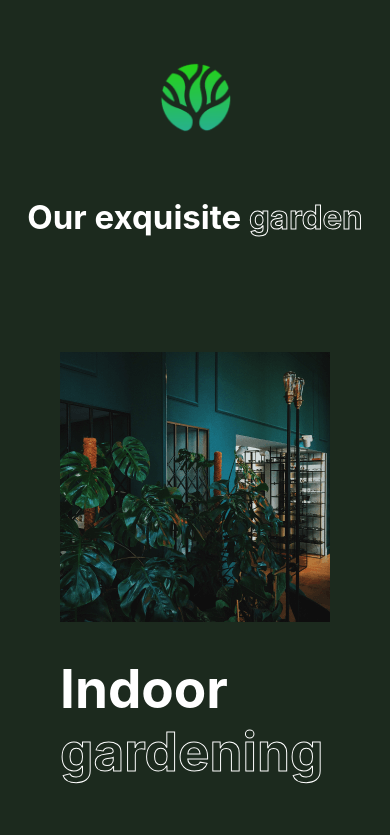
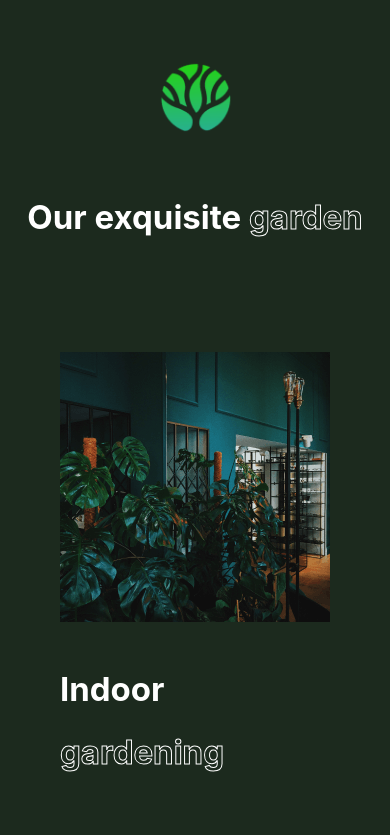
Before and after one commit to dmccorp/naturespace, a Next.js app: page /indoor in a window 390 px wide. Shown: the top 835 px of the page. Built offline with nearby package versions, Linux system fonts and the light colour scheme; a web font is replaced by a local one.

Commit message:
Image editor alignment issue fix

```diff
--- a/styles/ImageEditor.module.scss
+++ b/styles/ImageEditor.module.scss
@@ -36,6 +36,11 @@
     text-align: left;
     margin: 0;
     margin-bottom: 27px;
+
+    @media (max-width: 767px){
+        font-size: 33px;
+        line-height: 63px;
+    }
 }
 
 .header__stroke{
```
